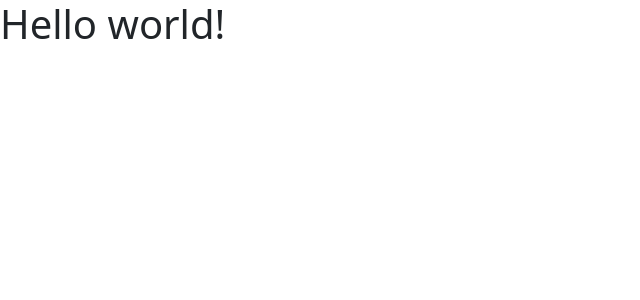
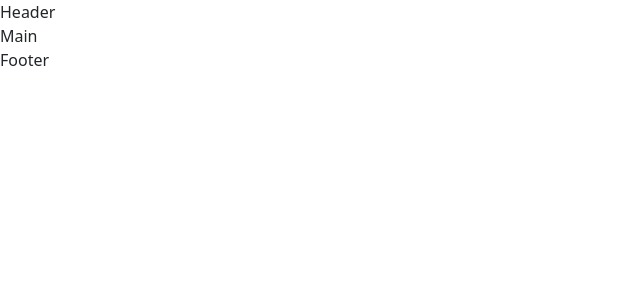
Before and after one commit to totarochristian/proj-html-vuejs, a Vue app: page / in a window 1280 px wide. Shown: the top 300 px of the page, without its empty margins (0-640 px from the left). Built offline with nearby package versions, Linux system fonts and the light colour scheme.

Commit message:
Define 3 main components and install them in the App component

```diff
--- a/src/App.vue
+++ b/src/App.vue
@@ -1,12 +1,23 @@
 <template>
-  <div>
-    <h1>Hello world!</h1>
+  <div class="w-100 h-100">
+    <HeaderComponent />
+    <MainComponent />
+    <FooterComponent />
   </div>
 </template>
 
 <script>
+  import HeaderComponent from './components/Header/HeaderComponent.vue';
+  import MainComponent from './components/Main/MainComponent.vue';
+  import FooterComponent from './components/Footer/FooterComponent.vue';
+
   export default {
-    name: 'App'
+    name: 'App',
+    components: {
+      HeaderComponent,
+      MainComponent,
+      FooterComponent
+    }
   }
 </script>
 
--- /dev/null
+++ b/src/components/Footer/FooterComponent.vue
@@ -0,0 +1,15 @@
+<template>
+  <footer>
+    Footer
+  </footer>
+</template>
+
+<script>
+  export default {
+    name: 'Footer'
+  }
+</script>
+
+<style lang="scss" scoped>
+
+</style>
--- /dev/null
+++ b/src/components/Header/HeaderComponent.vue
@@ -0,0 +1,15 @@
+<template>
+  <header>
+    Header
+  </header>
+</template>
+
+<script>
+  export default {
+    name: 'Header'
+  }
+</script>
+
+<style lang="scss" scoped>
+
+</style>
--- /dev/null
+++ b/src/components/Main/MainComponent.vue
@@ -0,0 +1,15 @@
+<template>
+  <main>
+    Main
+  </main>
+</template>
+
+<script>
+  export default {
+    name: 'Main'
+  }
+</script>
+
+<style lang="scss" scoped>
+
+</style>
```
